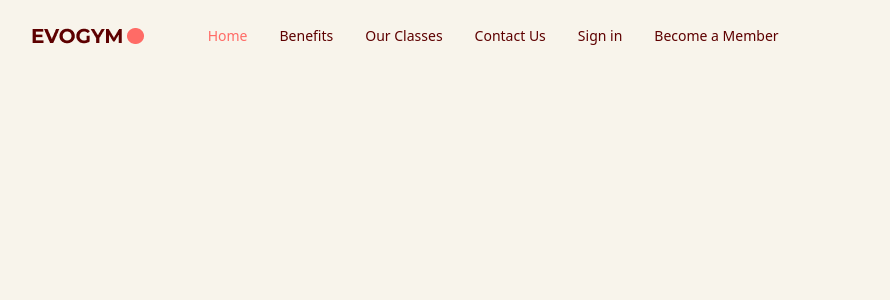
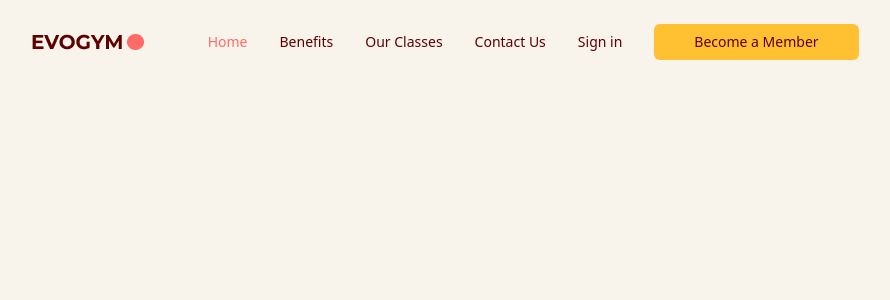
Before and after one commit to kgureye/evofitness, a React (Vite) app: page / in a window 1280 px wide. Shown: the top 300 px of the page, without its empty margins (76-966 px from the left). Built offline with nearby package versions, Linux system fonts and the light colour scheme.

Commit message:
added enums

```diff
--- a/src/App.tsx
+++ b/src/App.tsx
@@ -1,9 +1,11 @@
 import Navbar from  "@/scenes/navbar";
 import { useState } from "react";
-
+import { SelectedPage } from "@/shared/types";
 
 function App() {
-  const [selectedPage, setSelectedPage] = useState<string>("home");
+  const [selectedPage, setSelectedPage] = useState<SelectedPage>(
+    SelectedPage.Home
+    );
 
   return (
   <div className="app bg-gray-20">
--- /dev/null
+++ b/src/hooks/useMediaQuery.ts
@@ -0,0 +1,19 @@
+import { useState, useEffect } from "react";
+
+const useMediaQuery = (query: string) => {
+  const [matches, setMatches] = useState(false);
+
+  useEffect(() => {
+    const media = window.matchMedia(query);
+    if (media.matches !== matches) {
+      setMatches(media.matches);
+    }
+    const listener = () => setMatches(media.matches);
+    window.addEventListener("resize", listener);
+    return () => window.removeEventListener("resize", listener);
+  }, [matches, query]);
+
+  return matches;
+};
+
+export default useMediaQuery;
--- a/src/scenes/navbar/Link.tsx
+++ b/src/scenes/navbar/Link.tsx
@@ -1,13 +1,14 @@
+import { SelectedPage } from "@/shared/types";
 import AnchorLink from "react-anchor-link-smooth-scroll"
 
 type Props = {
     page: string;
-    selectedPage: string;
-    setSelectedPage: (value: string) => void;
+    selectedPage: SelectedPage;
+    setSelectedPage: (value: SelectedPage) => void;
 }
 
 const Link = ({ page, selectedPage, setSelectedPage }: Props) => {  /* makes our nav links have lowercase and removes space  */
-  const lowerCasePage = page.toLowerCase().replace(/ /g, "");
+  const lowerCasePage = page.toLowerCase().replace(/ /g, "") as SelectedPage; // TS will now treat this as a SelectedPage enum
   return (
     <AnchorLink
      className={`${selectedPage === lowerCasePage ? "text-primary-500" : ""}
--- a/src/scenes/navbar/index.tsx
+++ b/src/scenes/navbar/index.tsx
@@ -2,15 +2,19 @@
 import {Bars3Icon, XMarkIcon} from "@heroicons/react/24/solid";
 import Logo from "@/assets/logo.png";
 import Link from "./Link";
-
+import { SelectedPage } from "@/shared/types";
+import useMediaQuery from "@/hooks/useMediaQuery";
+import ActionButton from "@/shared/ActionButton";
 
 type Props = {
-  selectedPage: string;
-  setSelectedPage: (value: string) => void;
+  selectedPage: SelectedPage;
+  setSelectedPage: (value: SelectedPage) => void;
 }
 
 const Navbar = ({ selectedPage, setSelectedPage }: Props) => {
   const flexBetween = "flex items-center justify-between";
+  const [isMenuToggled, setIsMenuToggled] = useState<boolean>(false);
+  const isAboveMediumScreens = useMediaQuery("(min-width: 1060px")
 
   return (
   <nav>
@@ -21,7 +25,8 @@
           <img src={Logo} alt="logo" />
 
           {/* RIGHT SIDE */}
-          <div className={`${flexBetween} w-full`}>
+          {isAboveMediumScreens ? (
+            <div className={`${flexBetween} w-full`}>
             <div className={`${flexBetween} gap-8 text-sm`}>
               <Link
               page="Home"
@@ -46,13 +51,32 @@
             <div className={`${flexBetween} gap-8`}>
               {/* Sign in & Become a member button */}
               <p>Sign in</p>
-              <button>Become a Member</button>
+              <ActionButton setSelectedPage={setSelectedPage}>Become a Member</ActionButton>
             </div>
           </div>
         </div>
+        ) : (
+          <button
+          className="rounded-full bg-secondary-500 p-2"
+          onClick={() => setIsMenuToggled(!isMenuToggled)}
+          >
+          <Bars3Icon className="w-6 h-6 text-white" />
+          </button>
+      )}
        </div>
      </div>
     </div>
+
+   {/* MOBILE MENU  */}
+
+   {!isAboveMediumScreens && isMenuToggled && (
+    <div className="fixed right-0 bottom-0 z-40 h-full w-[300px] bg-primary-100 drop-shadow-xl">
+        {/* CLOSE ICON */}
+        <div className="flex justify-end p-12">
+
+        </div>
+    </div>
+   )}
   </nav>
   );
 }
--- /dev/null
+++ b/src/shared/ActionButton.tsx
@@ -0,0 +1,22 @@
+import AnchorLink from "react-anchor-link-smooth-scroll"
+import { SelectedPage } from "@/shared/types";
+
+type Props = {
+    children: React.ReactNode;
+    setSelectedPage: (value: SelectedPage) => void;
+}
+
+
+const ActionButton = ({ children, setSelectedPage }: Props) => {
+  return (
+    <AnchorLink
+    className="rounded-md bg-secondary-500 px-10 py-2 hover:bg-primary-500 hover:text-white"
+    onClick={() => setSelectedPage(SelectedPage.ContactUs)} // passing an enum instead of a string like we do if we dont use TS
+    href={`#${SelectedPage.ContactUs}`}
+    >
+     {children}
+    </AnchorLink>
+  )
+}
+
+export default ActionButton;
--- /dev/null
+++ b/src/shared/types.ts
@@ -0,0 +1,7 @@
+
+export enum SelectedPage {
+    Home = "home",
+    Benefits = "Benefits",
+    OurClasses = "OurClasses",
+    ContactUs = "ContactUs",
+  }
```
